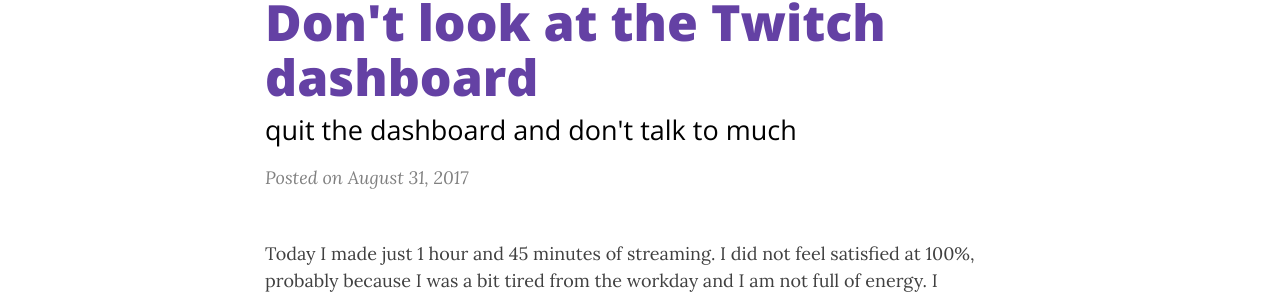
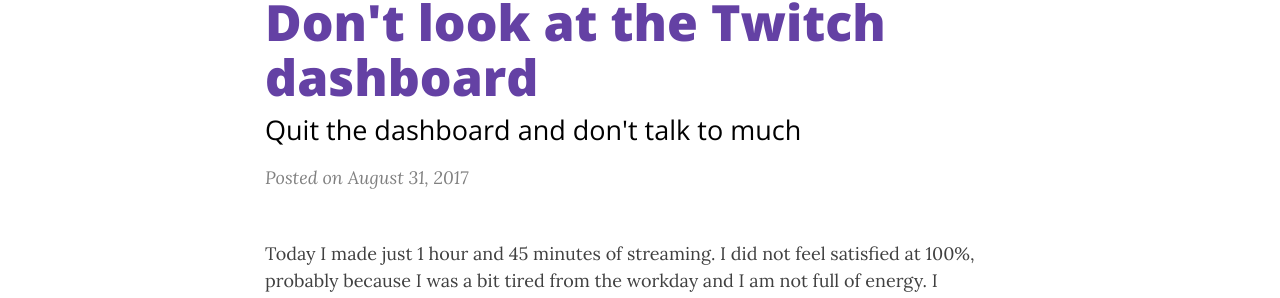
Before and after one commit to joebew42/twitch, a Jekyll site: the page built from docs/_posts/2017-08-31-dont-look-at-the-dashboard.md, in a window 1280 px wide and 1183 px high. Shown: the part 135-433 px from the top of the window. Built offline with Jekyll 4.4.1, drawn with Linux system fonts in a browser that asks for light colours; nearby versions of some CDN libraries.

Commit message:
Uppercase

```diff
--- a/docs/_posts/2017-08-31-dont-look-at-the-dashboard.md
+++ b/docs/_posts/2017-08-31-dont-look-at-the-dashboard.md
@@ -1,7 +1,7 @@
 ---
 layout: post
 title: Don't look at the Twitch dashboard
-subtitle: quit the dashboard and don't talk to much
+subtitle: Quit the dashboard and don't talk to much
 ---
 
 Today I made just 1 hour and 45 minutes of streaming. I did not feel satisfied at 100%, probably because I was a bit tired from the workday and I am not full of energy. I continued my path on [learning elixir](https://github.com/joebew42/elixir-playground) trying to do some code refactoring.
```
